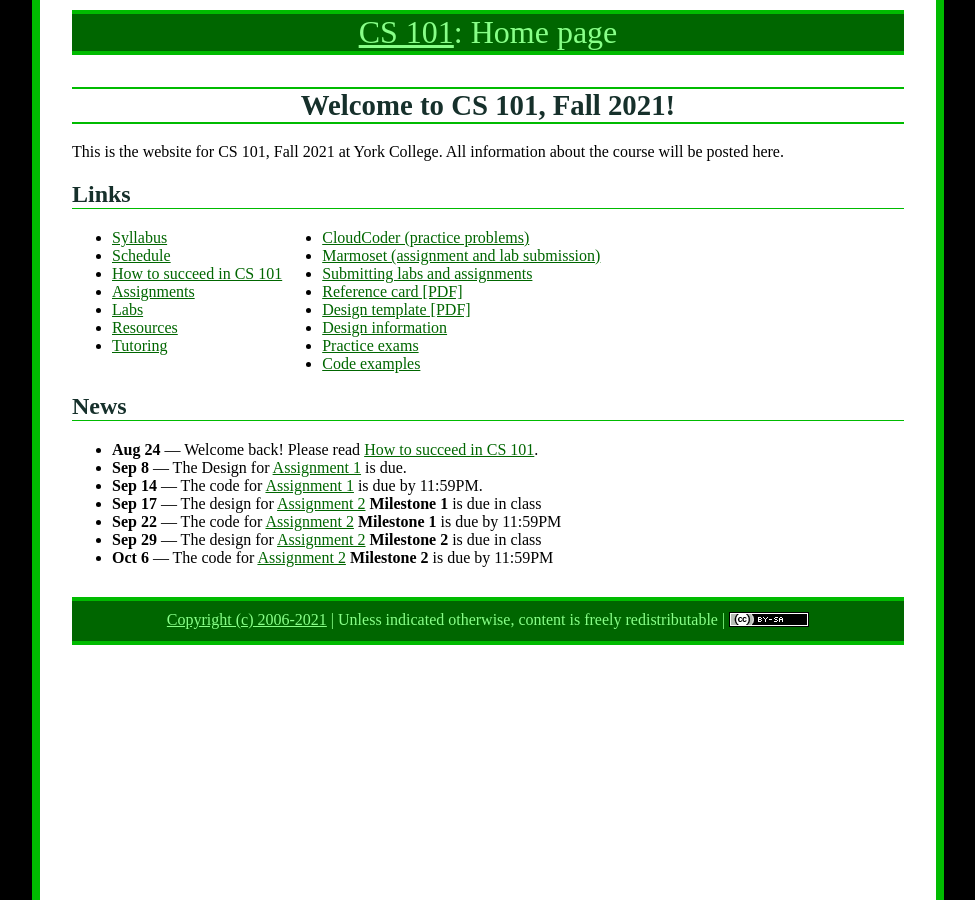
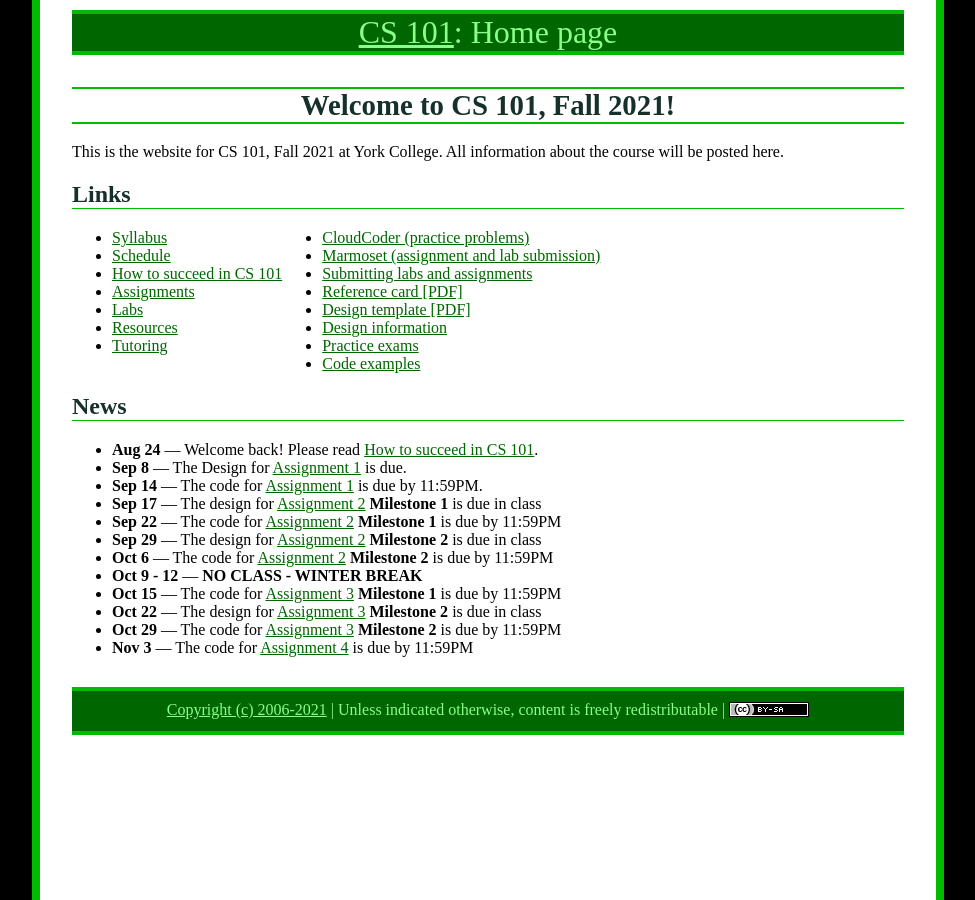
Before and after one commit to ycpcs/cs101-fall2021, a Jekyll site: the page built from index.md, in a window 1280 px wide. Shown: the whole page, without its empty margins (152-1127 px from the left). Built offline with Jekyll 4.4.1, drawn with Linux system fonts in a browser that asks for light colours.

Commit message:
updated home page and assignments

```diff
--- a/index.md
+++ b/index.md
@@ -45,6 +45,11 @@ All information about the course will be posted here.
 * **Sep 22** &mdash; The code for [Assignment 2](assign/assign02.html) **Milestone 1** is due by 11:59PM
 * **Sep 29** &mdash; The design for [Assignment 2](assign/assign02.html) **Milestone 2** is due in class
 * **Oct 6** &mdash; The code for [Assignment 2](assign/assign02.html) **Milestone 2** is due by 11:59PM
+* **Oct 9 - 12** &mdash; **NO CLASS - WINTER BREAK**
+* **Oct 15** &mdash; The code for [Assignment 3](assign/assign03.html) **Milestone 1** is due by 11:59PM
+* **Oct 22** &mdash; The design for [Assignment 3](assign/assign03.html) **Milestone 2** is due in class
+* **Oct 29** &mdash; The code for [Assignment 3](assign/assign03.html) **Milestone 2** is due by 11:59PM
+* **Nov 3** &mdash; The code for [Assignment 4](assign/assign04.html) is due by 11:59PM
 
 
 
```
Also changed, not shown: assign/assign03.md (+3 -3 lines), 8 other files.
